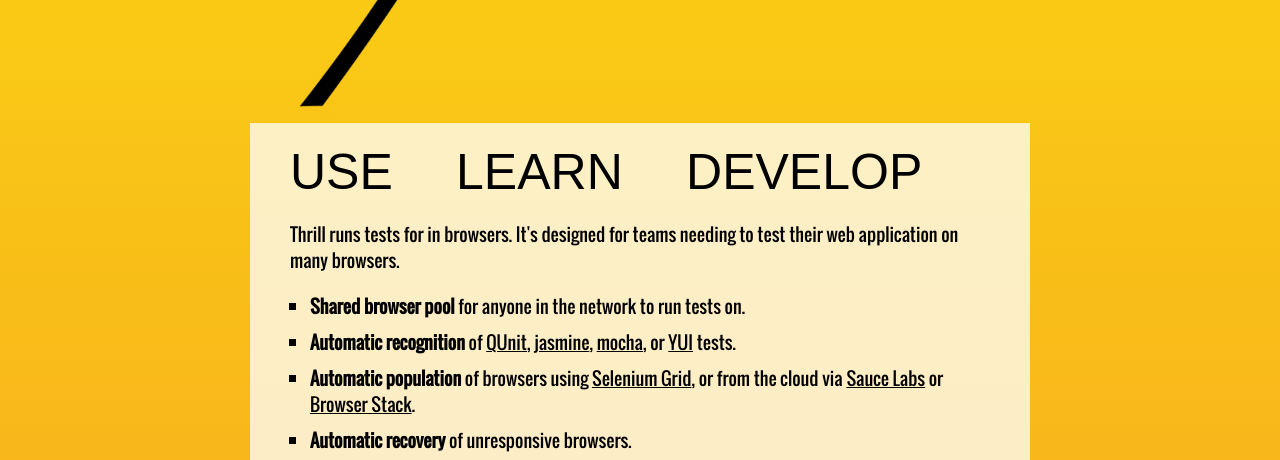
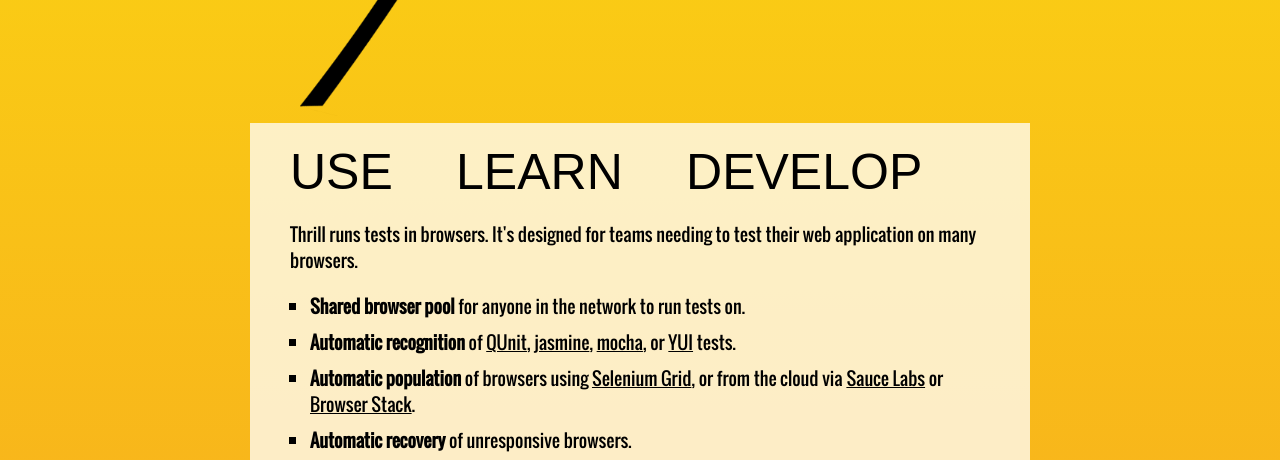
Before and after one commit to unsetbit/thrill, a plain HTML site: page index.html in a window 1280 px wide. Shown: the part 322-782 px from the top of the page. Drawn offline with Linux system fonts and the light colour scheme; a web font is replaced by a local one.

Commit message:
Fixed spelling
Signed-off-by: Ozan Turgut <ozanturgut@gmail.com>

```diff
--- a/index.html
+++ b/index.html
@@ -34,7 +34,7 @@
       </div>
       <div id="about">
         <p>
-          Thrill runs tests for in browsers. It's designed for teams needing to test
+          Thrill runs tests in browsers. It's designed for teams needing to test
           their web application on many browsers.
 
           <ul>
```
